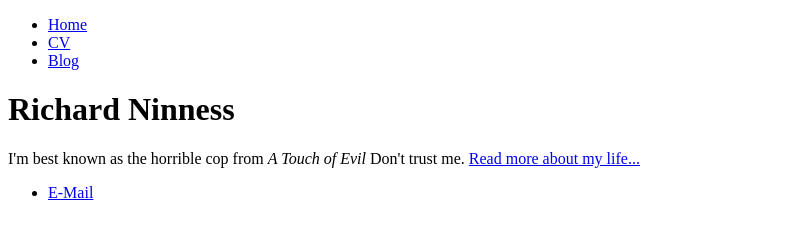
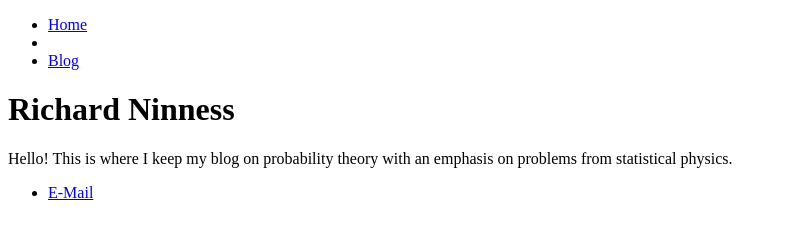
Before and after one commit to richninness/richninness.github.io, a plain HTML site: page index.html in a window 1280 px wide. Shown: the whole page, without its empty margins (0-787 px from the left). Drawn offline with Linux system fonts and the light colour scheme.

Commit message:
Update index.html

```diff
--- a/index.html
+++ b/index.html
@@ -7,14 +7,14 @@
 		<nav>
     		<ul>
         		<li><a href="/">Home</a></li>
-        		<li><a href="/cv">CV</a></li>
+        		<li><a href="/cv"></a></li>
         		<li><a href="/blog">Blog</a></li>
     		</ul>
 		</nav>
 		<div class="container">
     		<div class="blurb">
         		<h1>Richard Ninness</h1>
-				<p>I'm best known as the horrible cop from <em>A Touch of Evil</em> Don't trust me. <a href="/about">Read more about my life...</a></p>
+				<p>Hello! This is where I keep my blog on probability theory with an emphasis on problems from statistical physics. </a></p>
     		</div><!-- /.blurb -->
 		</div><!-- /.container -->
 		<footer>
```
